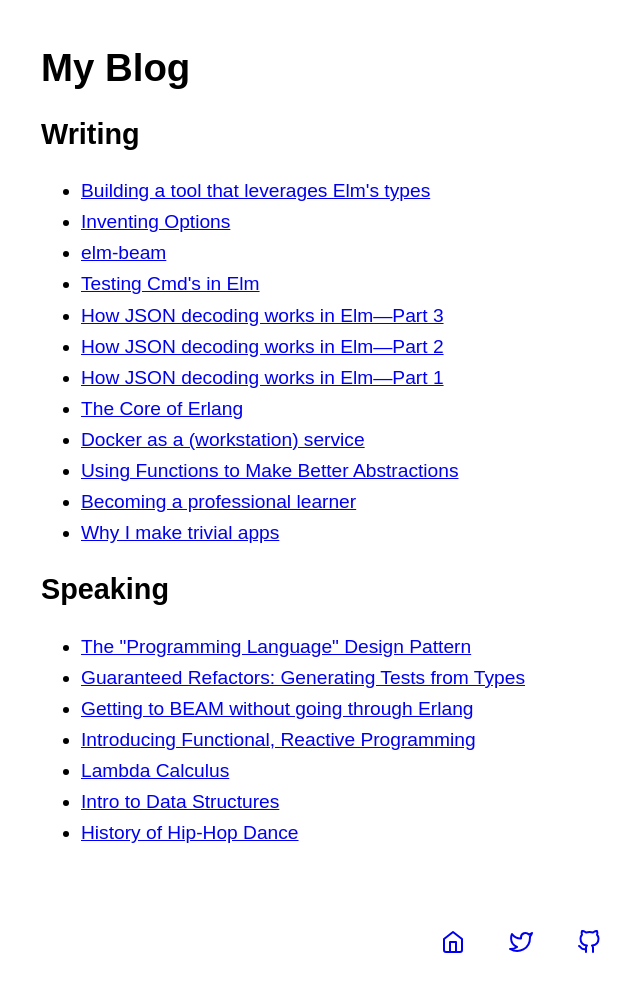
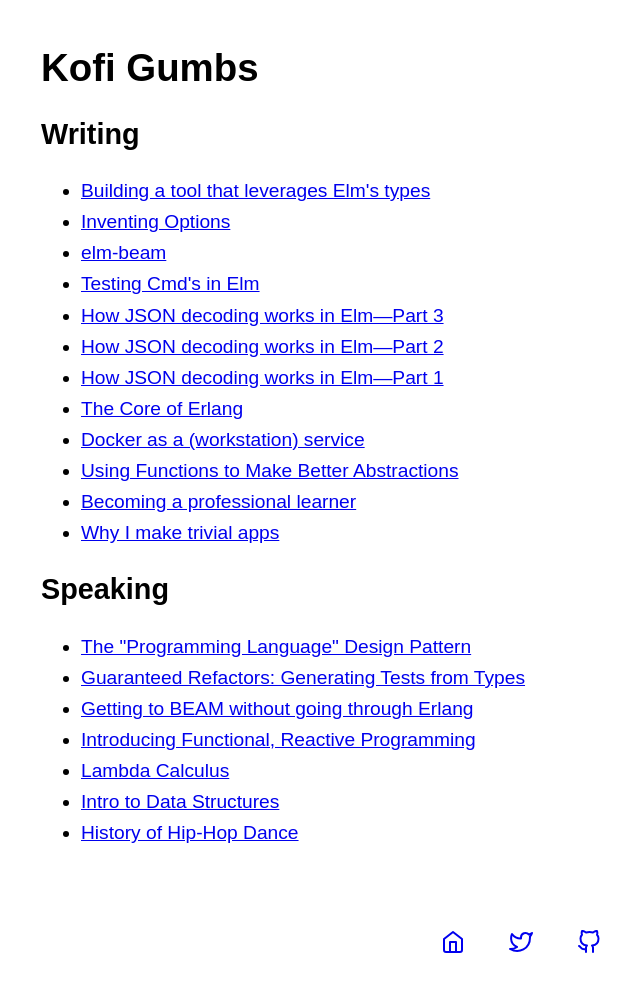
Before and after one commit to kofigumbs/kofi.sexy, a Jekyll site: the page built from _www/index.html, in a window 1280 px wide. Shown: the whole page, without its empty margins (119-759 px from the left). Built offline with Jekyll 4.4.1, drawn with Linux system fonts in a browser that asks for light colours.

Commit message:
Simpler title stuff

```diff
--- a/_config.yml
+++ b/_config.yml
@@ -5,7 +5,6 @@ kramdown:
 plugins:
   - jekyll-seo-tag
 
-title: Kofi
 author: Kofi Gumbs
 url: https://kofi.sexy
 logo: /android-chrome-192x192.png
--- a/_www/index.html
+++ b/_www/index.html
@@ -1,5 +1,5 @@
 ---
-title: My Blog
+title: Kofi Gumbs
 layout: default
 ---
 <h2 id="writing">Writing</h2>
```
